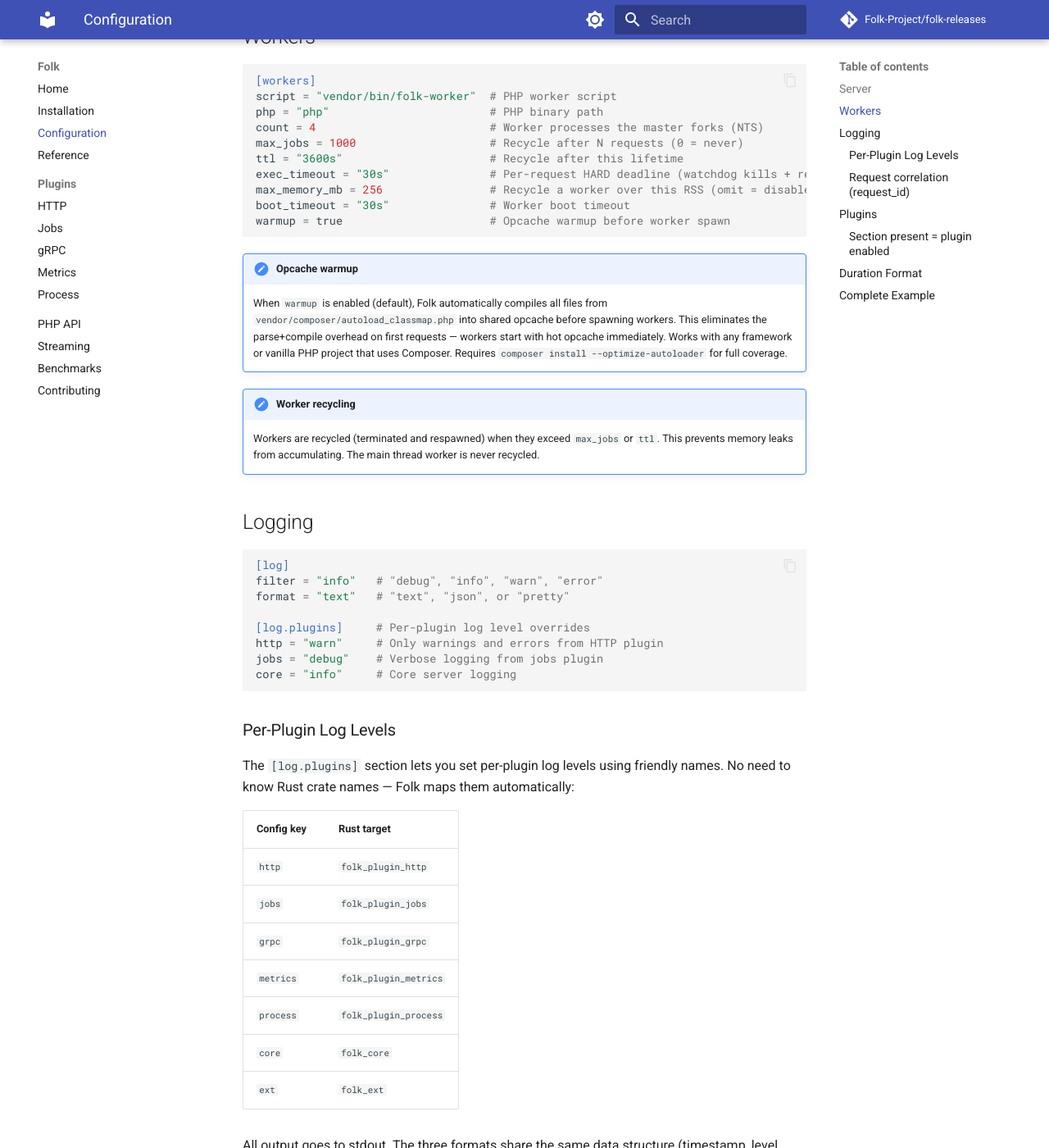
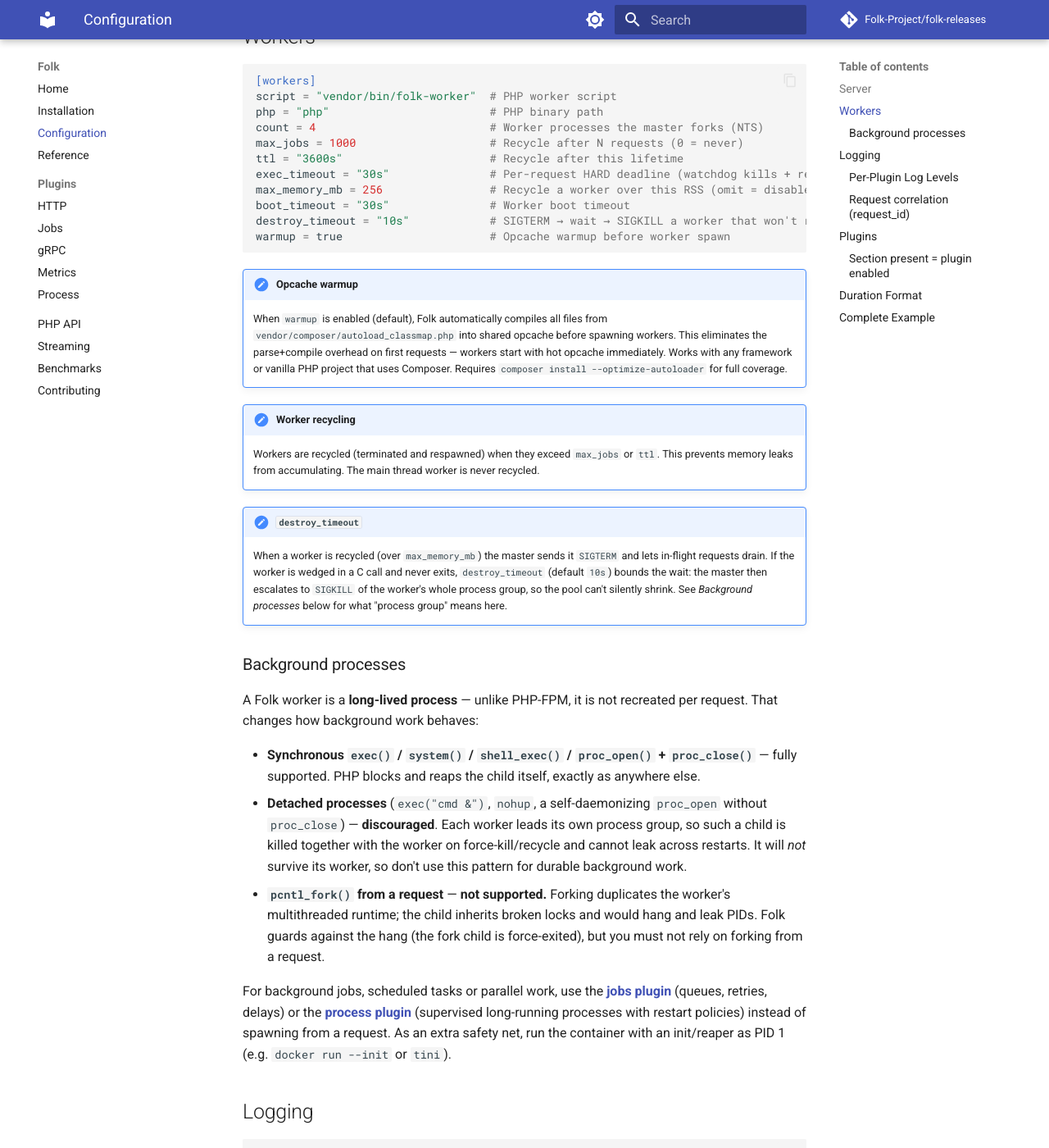
Before and after one commit to Folk-Project/folk-releases, an MkDocs documentation site: the page built from docs/configuration.md, in a window 1280 px wide and 1400 px high, scrolled down 705 px. Shown: the whole window at 82% size. Built offline with MkDocs 1.6.1 and Material for MkDocs 9.7.7, drawn with Linux system fonts in a browser that asks for light colours; comment, search, counter and statistics services are not loaded.

Commit message:
docs: phase 82 — worker process isolation (0.2.4)
- RELEASE_NOTES: replace with the 0.2.4 entry (setpgid+killpg subtree kill,
  destroy_timeout escalation, pcntl_fork safeguard). Thanks @Ferikl for the report.
- build-manifest: [release] 0.2.3 → 0.2.4 (rebuild .so against folk-ext 0.4.1;
  no plugin crate changed).
- configuration.md/reference.md/folk.example.toml: document [workers]
  destroy_timeout + a "Background processes" section (sync exec ok; detached
  exec discouraged; pcntl_fork unsupported → use jobs/process plugin, --init).

Reported-by: @Ferikl <https://github.com/Ferikl>
Co-Authored-By: Claude Opus 4.8 (1M context) <noreply@anthropic.com>

````diff
--- a/docs/configuration.md
+++ b/docs/configuration.md
@@ -34,6 +34,7 @@ ttl = "3600s"                      # Recycle after this lifetime
 exec_timeout = "30s"               # Per-request HARD deadline (watchdog kills + respawns)
 max_memory_mb = 256                # Recycle a worker over this RSS (omit = disabled)
 boot_timeout = "30s"               # Worker boot timeout
+destroy_timeout = "10s"            # SIGTERM → wait → SIGKILL a worker that won't recycle
 warmup = true                      # Opcache warmup before worker spawn
 ```
 
@@ -42,6 +43,19 @@ warmup = true                      # Opcache warmup before worker spawn
 
 !!! note "Worker recycling"
     Workers are recycled (terminated and respawned) when they exceed `max_jobs` or `ttl`. This prevents memory leaks from accumulating. The main thread worker is never recycled.
+
+!!! note "`destroy_timeout`"
+    When a worker is recycled (over `max_memory_mb`) the master sends it `SIGTERM` and lets in-flight requests drain. If the worker is wedged in a C call and never exits, `destroy_timeout` (default `10s`) bounds the wait: the master then escalates to `SIGKILL` of the worker's whole process group, so the pool can't silently shrink. See *Background processes* below for what "process group" means here.
+
+### Background processes
+
+A Folk worker is a **long-lived process** — unlike PHP-FPM, it is not recreated per request. That changes how background work behaves:
+
+- **Synchronous `exec()` / `system()` / `shell_exec()` / `proc_open()` + `proc_close()`** — fully supported. PHP blocks and reaps the child itself, exactly as anywhere else.
+- **Detached processes** (`exec("cmd &")`, `nohup`, a self-daemonizing `proc_open` without `proc_close`) — **discouraged**. Each worker leads its own process group, so such a child is killed together with the worker on force-kill/recycle and cannot leak across restarts. It will *not* survive its worker, so don't use this pattern for durable background work.
+- **`pcntl_fork()` from a request** — **not supported.** Forking duplicates the worker's multithreaded runtime; the child inherits broken locks and would hang and leak PIDs. Folk guards against the hang (the fork child is force-exited), but you must not rely on forking from a request.
+
+For background jobs, scheduled tasks or parallel work, use the **[jobs plugin](plugins/jobs.md)** (queues, retries, delays) or the **[process plugin](plugins/process.md)** (supervised long-running processes with restart policies) instead of spawning from a request. As an extra safety net, run the container with an init/reaper as PID 1 (e.g. `docker run --init` or `tini`).
 
 ## Logging
 
--- a/folk.example.toml
+++ b/folk.example.toml
@@ -46,6 +46,11 @@ max_memory_mb = 256
 
 # Maximum time to wait for a worker to boot and signal ready.
 boot_timeout = "30s"
+
+# Grace period after a graceful recycle SIGTERM before the master escalates to a
+# SIGKILL of the worker's whole process group. Guards against a worker wedged in
+# a C call hanging in the recycling state forever.
+destroy_timeout = "10s"
 
 # Warm up opcache before spawning workers.
 # Compiles all Composer classmap files into shared opcache.
````
Also changed, not shown: RELEASE_NOTES.md (+40 -28 lines), build-manifest.toml (+6 -1 lines), docs/reference.md (+2 -0 lines).
